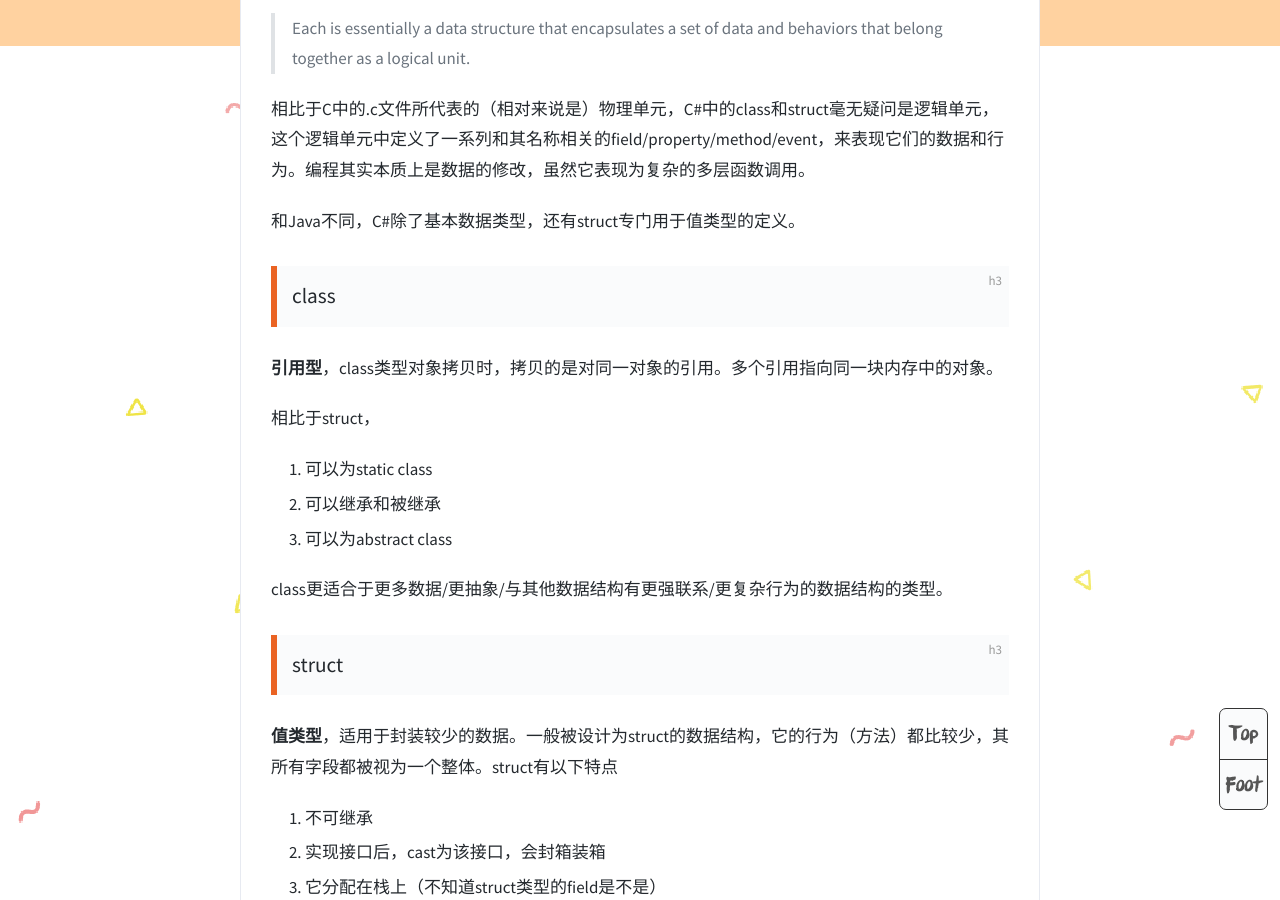
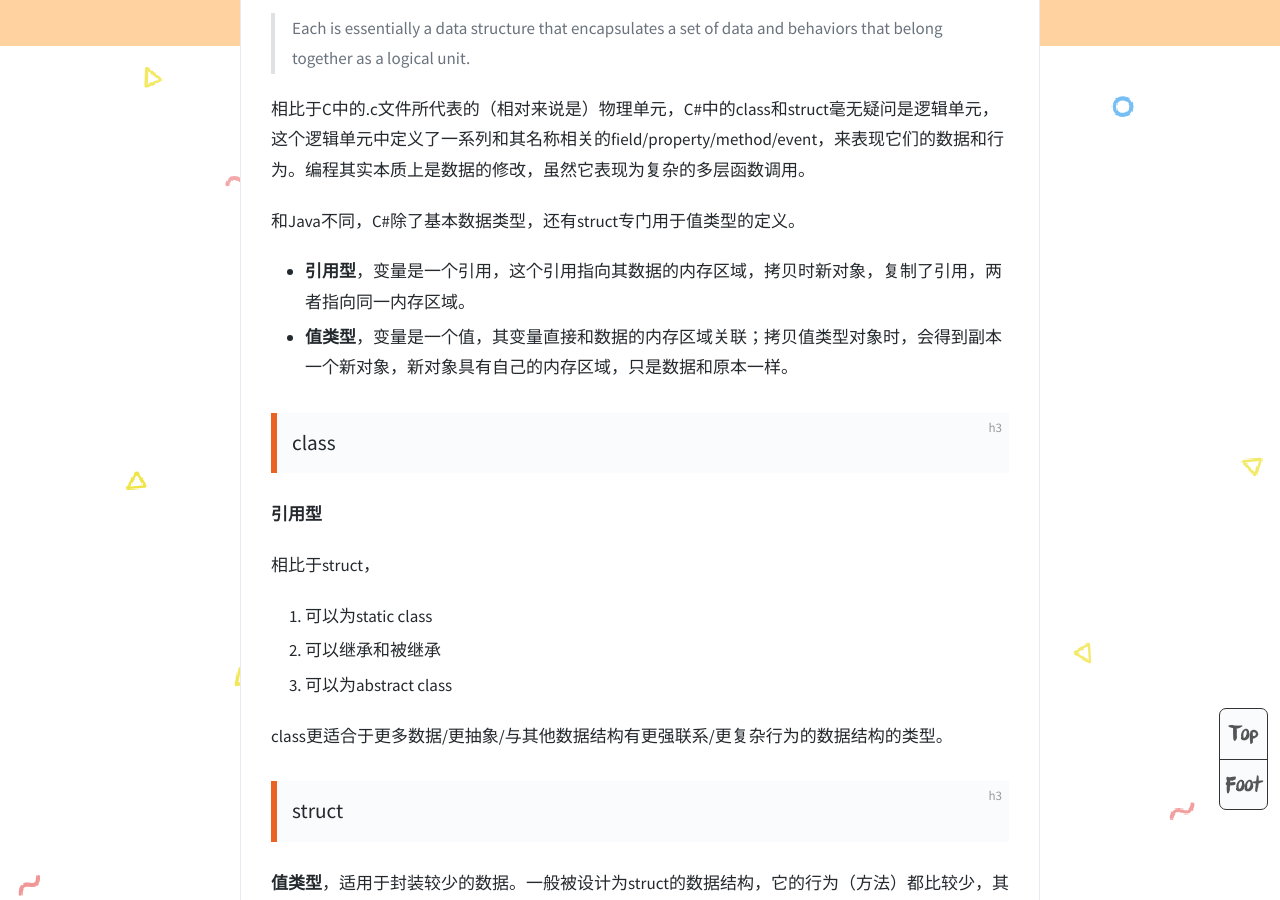
Before and after one commit to trecyme/trecyme.github.io, a Jekyll site: the page built from _posts/2019-12-22-class-struct-enum.md, in a window 1280 px wide and 900 px high, scrolled down 579 px. Built offline with Jekyll 4.4.1, drawn with Linux system fonts in a browser that asks for light colours; comment, search, counter and statistics services are not loaded.

Commit message:
Update 2019-12-22-class-struct-enum.md

```diff
--- a/_posts/2019-12-22-class-struct-enum.md
+++ b/_posts/2019-12-22-class-struct-enum.md
@@ -19,11 +19,14 @@ C# Docs中是这么描述class和struct的：
 
 和Java不同，C#除了基本数据类型，还有struct专门用于值类型的定义。
 
+- **引用型**，变量是一个引用，这个引用指向其数据的内存区域，拷贝时新对象，复制了引用，两者指向同一内存区域。
+- **值类型**，变量是一个值，其变量直接和数据的内存区域关联；拷贝值类型对象时，会得到副本一个新对象，新对象具有自己的内存区域，只是数据和原本一样。
+
 
 
 ### class
 
-**引用型**，class类型对象拷贝时，拷贝的是对同一对象的引用。多个引用指向同一块内存中的对象。
+**引用型**
 
 相比于struct，
 
```
